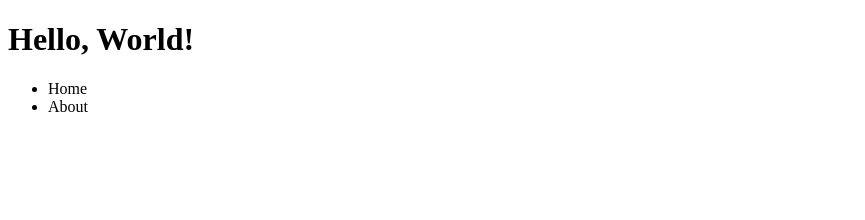
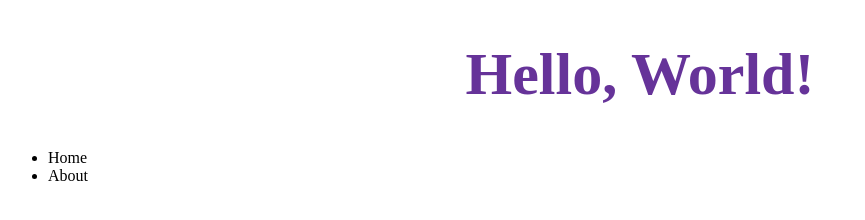
Before and after one commit to BidyutOffice/test-project, a plain HTML site: page index.html in a window 1280 px wide. Shown: the whole page, without its empty margins (0-865 px from the left). Drawn offline with Linux system fonts and the light colour scheme.

Commit message:
css added

```diff
--- /dev/null
+++ b/css/styles.css
@@ -0,0 +1,5 @@
+h1 {
+    text-align: center;
+    font-size: 60px;
+    color: rebeccapurple;
+}
--- a/index.html
+++ b/index.html
@@ -5,6 +5,7 @@
     <meta charset="UTF-8">
     <meta name="viewport" content="width=device-width, initial-scale=1.0">
     <title>Welcome To my Web Page</title>
+    <link rel="stylesheet" href="./css/styles.css">
 </head>
 
 <body>
```
